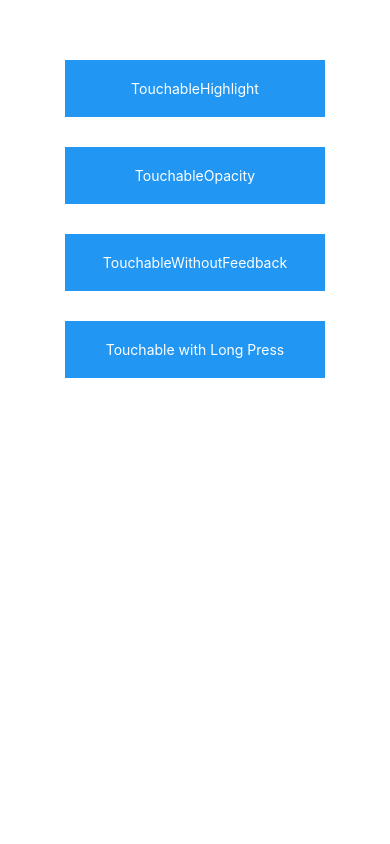
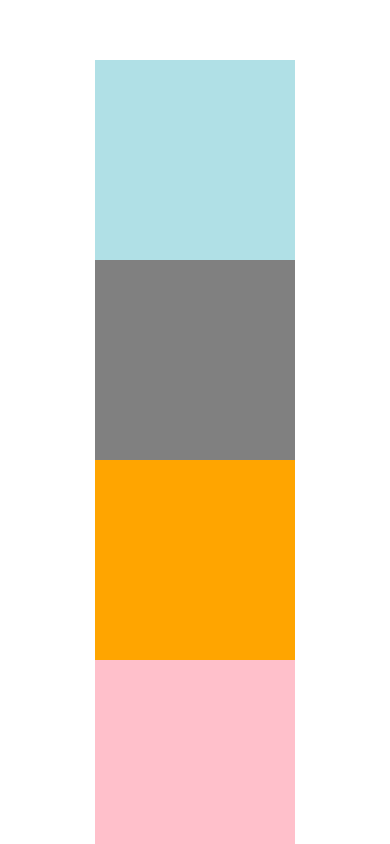
Before and after one commit to vuanhtu1993/ReactNative-Core, a React Native app: screen / in a window 390 px wide. Built offline with nearby package versions, Linux system fonts and the light colour scheme.

Commit message:
Scroll View

```diff
--- a/component/flexDimension.js
+++ b/component/flexDimension.js
@@ -1,7 +1,7 @@
 import React, { Component } from 'react';
 import {
   AppRegistry, StyleSheet, Text, TextInput, View, Alert, Button, TouchableHighlight,
-  TouchableOpacity, TouchableNativeFeedback, TouchableWithoutFeedback
+  TouchableOpacity, TouchableNativeFeedback, TouchableWithoutFeedback, ScrollView
 } from 'react-native';
 
 export default class FlexDimension extends Component{
@@ -11,46 +11,23 @@ export default class FlexDimension extends Component{
       inputText: "",
     }
   }
-  _onPressButton() {
-    alert('You tapped the button!')
-  }
-
-  _onLongPressButton() {
-    alert('You long-pressed the button!')
-  }
   render() {
     return (
-      <View style={styles.container}>
-        <TouchableHighlight onPress={this._onPressButton} underlayColor="white">
-          <View style={styles.button}>
-            <Text style={styles.buttonText}>TouchableHighlight</Text>
-          </View>
-        </TouchableHighlight>
-        <TouchableOpacity onPress={this._onPressButton}>
-          <View style={styles.button}>
-            <Text style={styles.buttonText}>TouchableOpacity</Text>
-          </View>
-        </TouchableOpacity>
-        <TouchableWithoutFeedback
-          onPress={this._onPressButton}
-        >
-          <View style={styles.button}>
-            <Text style={styles.buttonText}>TouchableWithoutFeedback</Text>
-          </View>
-        </TouchableWithoutFeedback>
-        <TouchableHighlight onPress={this._onPressButton} onLongPress={this._onLongPressButton} underlayColor="white">
-          <View style={styles.button}>
-            <Text style={styles.buttonText}>Touchable with Long Press</Text>
-          </View>
-        </TouchableHighlight>
-      </View>
+      <ScrollView>
+        <View style={styles.container}>
+          <View style={{ height: 200, width: 200, backgroundColor: 'powderblue' }}/>
+          <View style={{ height: 200, width: 200, backgroundColor: 'gray' }}/>
+          <View style={{ height: 200, width: 200, backgroundColor: 'orange' }}/>
+          <View style={{ height: 200, width: 200, backgroundColor: 'pink' }}/>
+        </View>
+      </ScrollView>
     );
   }
 }
 
 const Box = () => {
   return (
-    <View style={{ height: 50, width: 50, backgroundColor: 'powderblue' }}/>
+    <View style={{ height: 200, width: 200, backgroundColor: 'powderblue' }}/>
   );
 };
 
```
